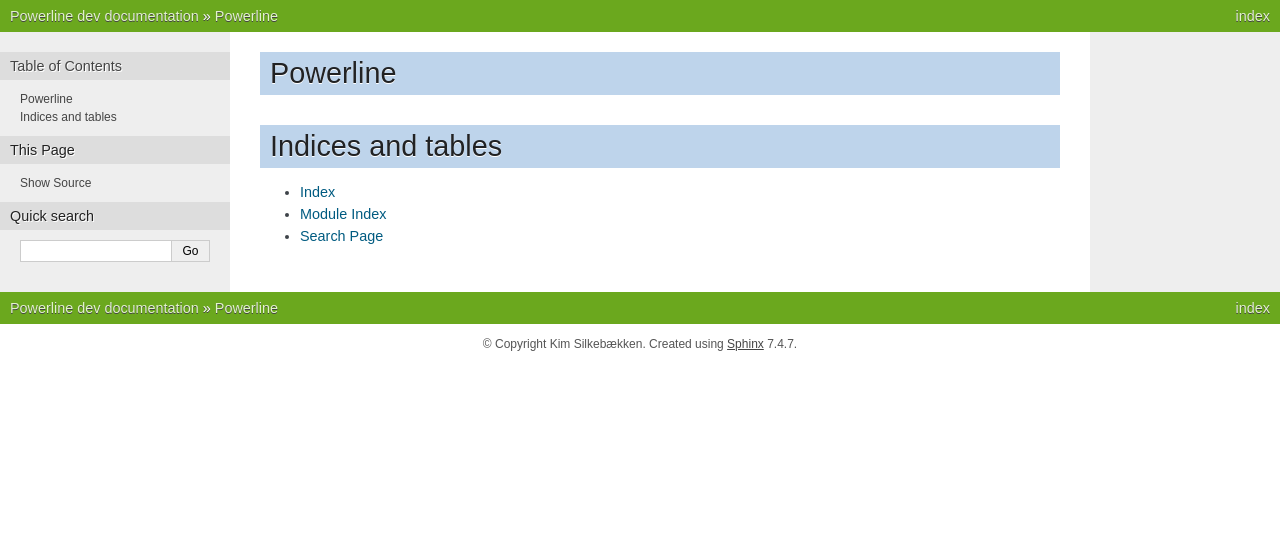
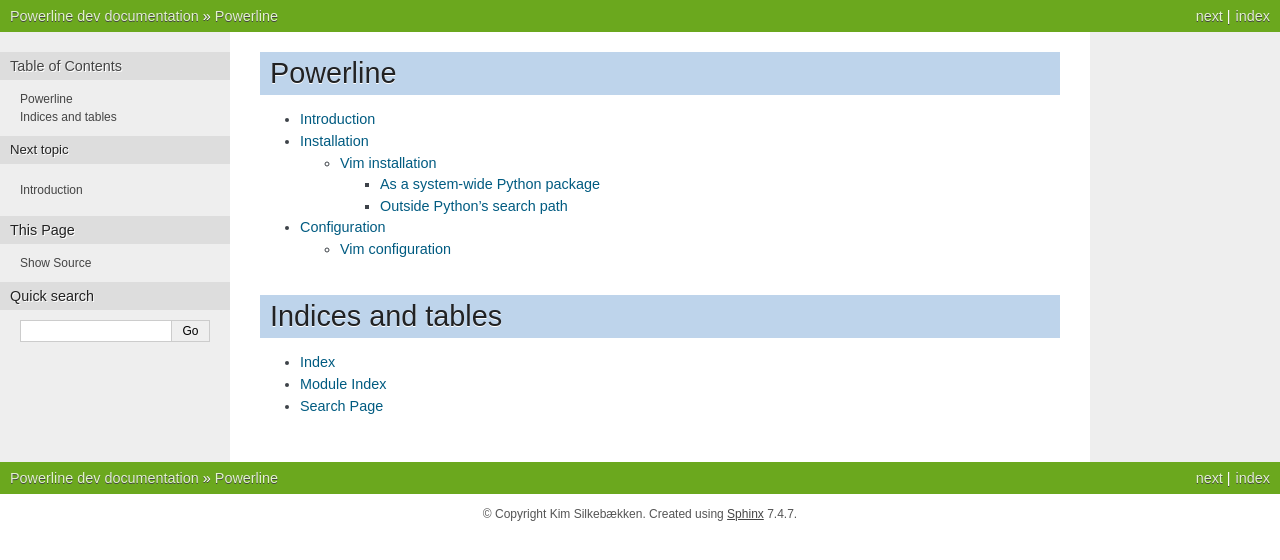
Before and after one commit to someyooyo/someyooyo, a Sphinx documentation site: the page built from docs/index.rst, in a window 1280 px wide. Shown: the top 560 px of the page. Built offline with Sphinx 7.4.7, drawn with Linux system fonts in a browser that asks for light colours.

Commit message:
Add documentation files

```diff
--- /dev/null
+++ b/docs/configuration.rst
@@ -0,0 +1,4 @@
+Configuration
+=============
+
+.. include:: configuration/vim.rst
--- /dev/null
+++ b/docs/configuration/vim.rst
@@ -0,0 +1,2 @@
+Vim configuration
+-----------------
--- a/docs/index.rst
+++ b/docs/index.rst
@@ -5,6 +5,10 @@ Powerline
    :maxdepth: 3
    :glob:
 
+   introduction
+   installation
+   configuration
+
 Indices and tables
 ==================
 
--- /dev/null
+++ b/docs/introduction.rst
@@ -0,0 +1,2 @@
+Introduction
+============
```
Also changed, not shown: docs/installation.rst (added, +10 -0 lines), docs/installation/vim.rst (added, +20 -0 lines).
